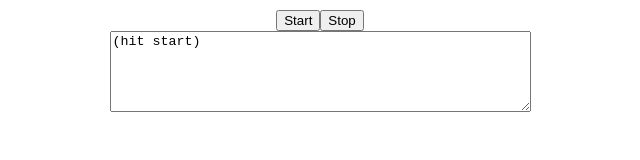
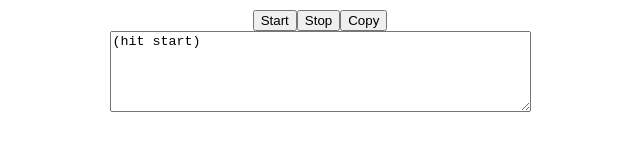
Before and after one commit to joe-trellick/timestamp-stopwatch-react, a React (Create React App) app: page / in a window 1280 px wide. Shown: the top 160 px of the page, without its empty margins (320-960 px from the left). Built offline with nearby package versions, Linux system fonts and the light colour scheme.

Commit message:
Add copy button, change how text log is generated

```diff
--- a/src/Stopwatch.js
+++ b/src/Stopwatch.js
@@ -7,6 +7,7 @@ class Stopwatch extends React.Component {
         this.handleStart = this.handleStart.bind(this);
         this.handleStop = this.handleStop.bind(this);
         this.handleLogTime = this.handleLogTime.bind(this);
+        this.handleCopy = this.handleCopy.bind(this);
         this.state = {running: false, log: '(hit start)', logEntries:[]};
     }
 
@@ -32,6 +33,12 @@ class Stopwatch extends React.Component {
         this.addLogEntry('log');
     }
 
+    handleCopy(e) {
+        this.setState((state, props) => ({
+            log: state.logEntries.map(entry => `${entry.timestamp.toISOString()} ${entry.note}`).join('\n')
+        }), () => console.log(`TODO, copy to clipboard:\n${this.state.log}`));
+    }
+
     clearLog() {
         this.setState({log: '', logEntries: []});
     }
@@ -39,7 +46,6 @@ class Stopwatch extends React.Component {
     addLogEntry(note) {
         let logString = this.createLogString(note);
         this.setState((state, props) => ({
-            log: state.log += logString,
             logEntries: state.logEntries.concat([{timestamp: new Date(), note: note}])
         }));
     }
@@ -57,8 +63,9 @@ class Stopwatch extends React.Component {
                 <div id="buttons">
                     {firstButton}
                     <button onClick={this.handleStop}>Stop</button>
+                    <button onClick={this.handleCopy}>Copy</button>
                 </div>
-                <textarea rows="5" cols="50" value={this.state.log} />
+                <textarea rows="5" cols="50" value={this.state.log} readOnly/>
                 {this.state.logEntries.length > 0 &&
                     <div className="log">
                         <ul>
```
